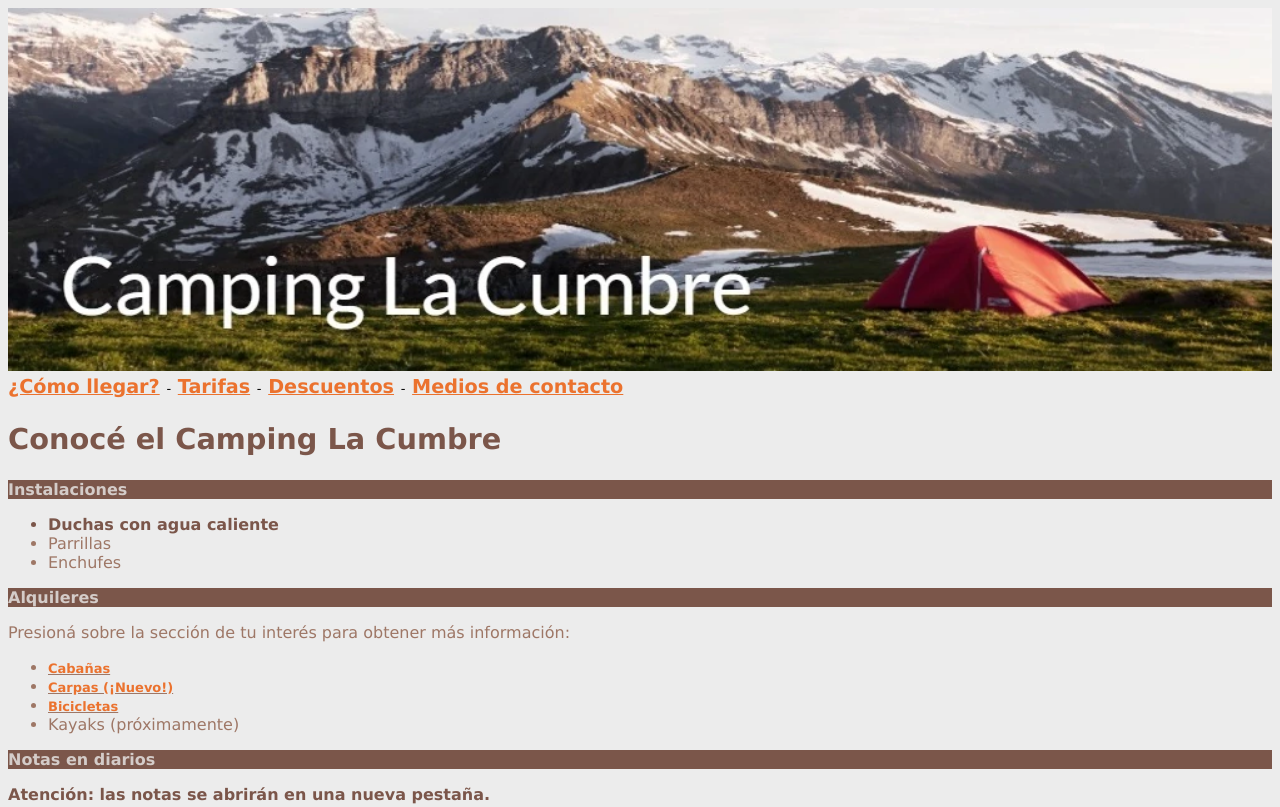
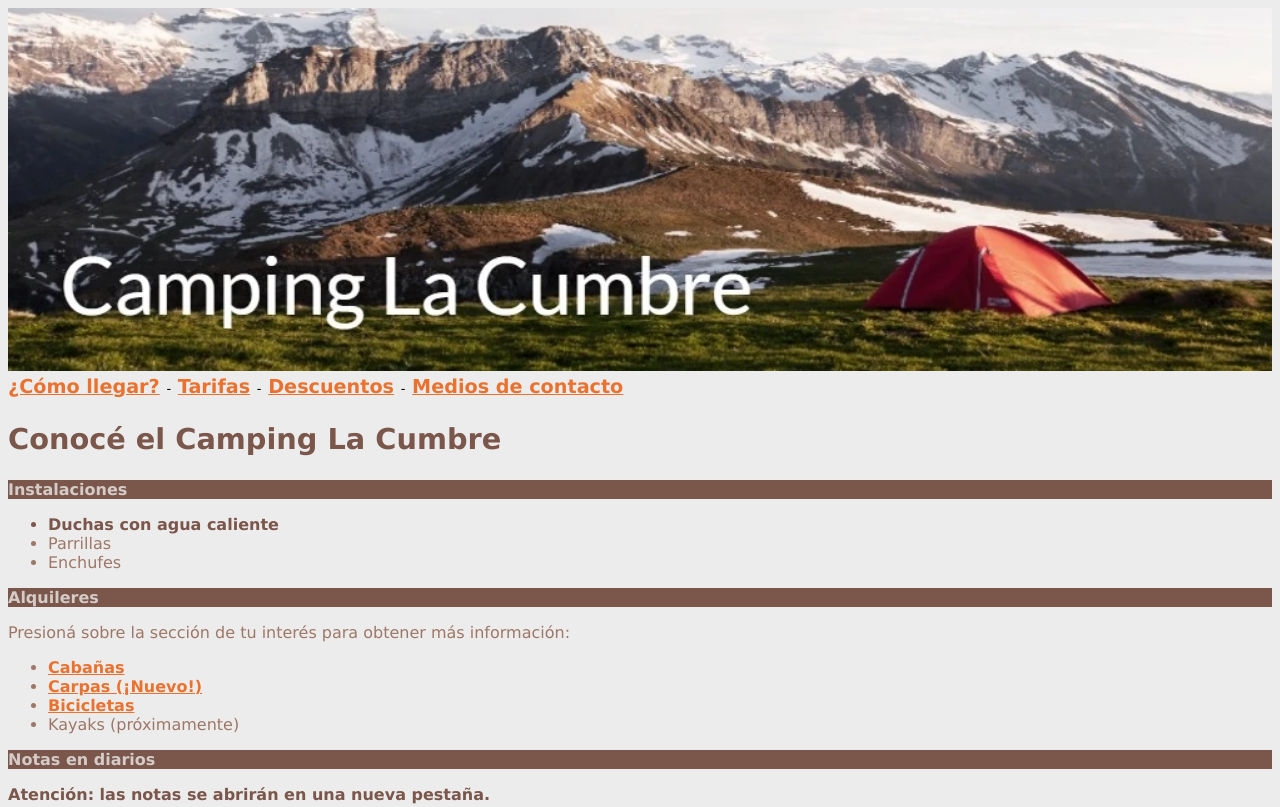
Before and after one commit to CristianGobbesso/desafio-05-bootcamp-73591-Camping, a website built with Vite: page index.html in a window 1280 px wide. Shown: the top 807 px of the page. Built offline with nearby package versions, Linux system fonts and the light colour scheme.

Commit message:
modifique la seccion alquileres para que tengan sus a correspondiente

```diff
--- a/index.html
+++ b/index.html
@@ -11,16 +11,17 @@
 <body>
   <header>
     <div class="img-fondo">
-      <img src="img/camping-la-cumbre.webp" alt="paisaje con montañas nevadas de fondo en un plano verde con una carpa roja">
+      <img src="img/camping-la-cumbre.webp"
+        alt="paisaje con montañas nevadas de fondo en un plano verde con una carpa roja">
     </div>
     <div class="tamanio-letra">
       <a class="color-l" href="#">¿Cómo llegar?</a>
       <span class="tamanio-g">-</span>
-      <a class="color-l" href="#" >Tarifas</a>
+      <a class="color-l" href="#">Tarifas</a>
       <span class="tamanio-g">-</span>
-      <a class="color-l" href="#" >Descuentos</a>
+      <a class="color-l" href="#">Descuentos</a>
       <span class="tamanio-g">-</span>
-      <a class="color-l" href="#" >Medios de contacto</a>
+      <a class="color-l" href="#">Medios de contacto</a>
     </div>
   </header>
 
@@ -46,9 +47,9 @@
       <article>
         <p>Presioná sobre la sección de tu interés para obtener más información:</p>
         <ul>
-          <li> <u> <span class="color-l tamanio-grande"> Cabañas</span> </u> </li>
-          <li> <u> <span class="color-l tamanio-grande"> Carpas (¡Nuevo!)</span> </u> </li>
-          <li> <u> <span class="color-l tamanio-grande"> Bicicletas</span> </u> </li>
+          <li> <a class="color-l tamanio-grande" href="#"> Cabañas</a> </li>
+          <li> <a class="color-l tamanio-grande" href="#"> Carpas (¡Nuevo!)</a> </li>
+          <li> <a class="color-l tamanio-grande" href="#"> Bicicletas</a> </li>
           <li>Kayaks (próximamente)</li>
         </ul>
       </article>
```
